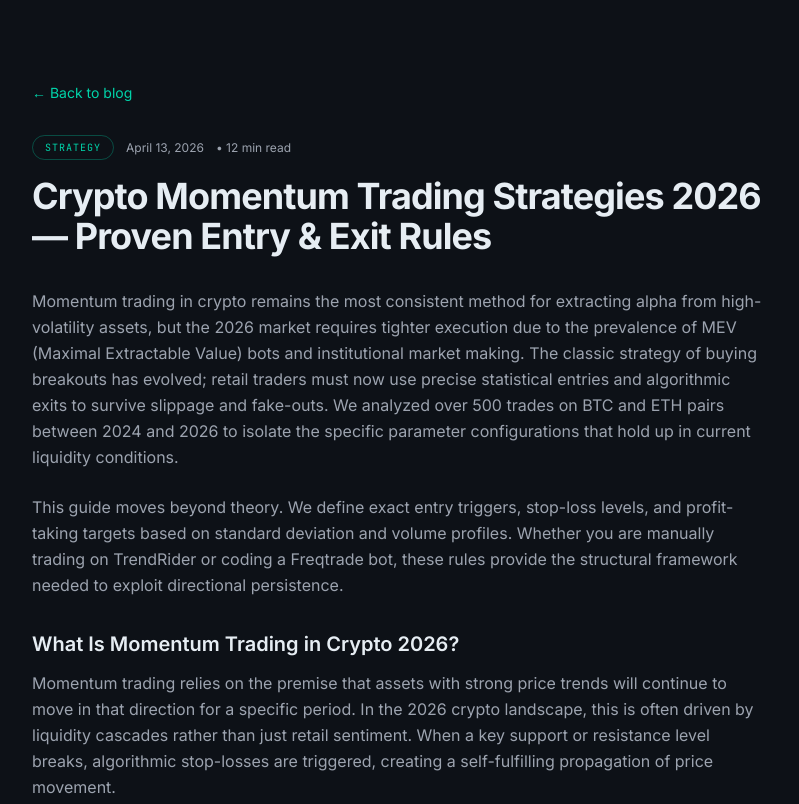
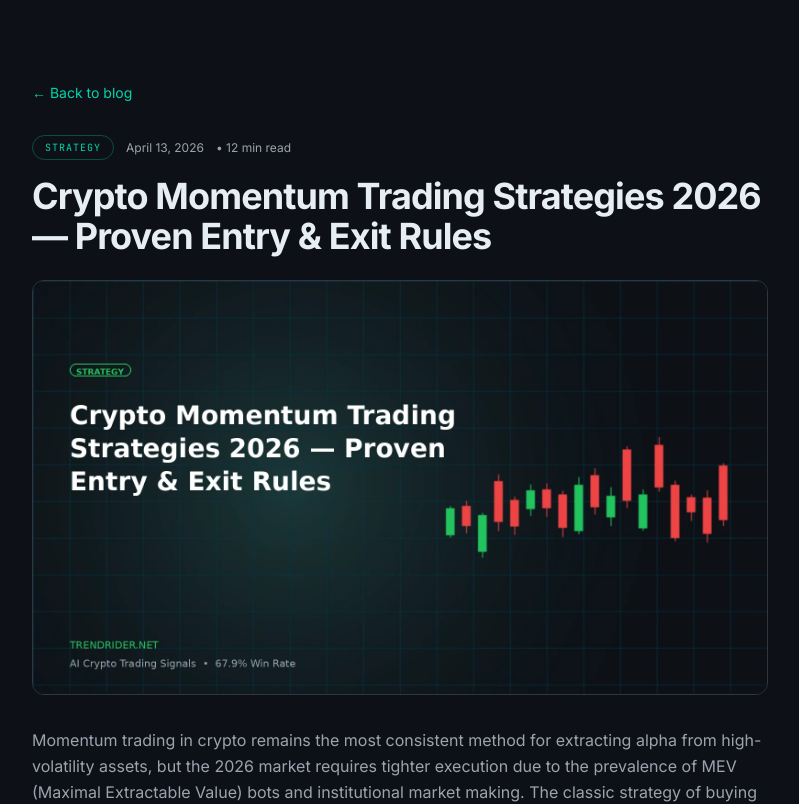
Before and after one commit to darkvolg/Trading, a Next.js app in the folder landing/: page /blog/crypto-momentum-trading-strategies-2026 in a window 1280 px wide. Shown: the top 804 px of the page, without its empty margins (240-1039 px from the left). Built offline with nearby package versions, Linux system fonts and the light colour scheme.

Commit message:
fix(blog): actually add <img> hero (missed on prior patch due to em-dash mismatch)

```diff
--- a/landing/app/blog/crypto-momentum-trading-strategies-2026/page.tsx
+++ b/landing/app/blog/crypto-momentum-trading-strategies-2026/page.tsx
@@ -37,7 +37,8 @@ export default function Article() {
             <span className="text-xs text-muted">April 13, 2026</span>
             <span className="text-xs text-muted">&bull; 12 min read</span>
           </div>
-          <h1 className="text-3xl md:text-4xl font-bold mb-8 tracking-tight">Crypto Momentum Trading Strategies 2026 — Proven Entry & Exit Rules</h1>
+          <h1 className="text-3xl md:text-4xl font-bold mb-6 tracking-tight">Crypto Momentum Trading Strategies 2026 — Proven Entry & Exit Rules</h1>
+          <img src="/blog-heroes/crypto-momentum-trading-strategies-2026.webp" alt="Crypto Momentum Trading Strategies 2026" className="w-full rounded-xl border border-border mb-8" loading="eager" />
 
           <div className="space-y-6 text-muted leading-relaxed">
           <p>Momentum trading in crypto remains the most consistent method for extracting alpha from high-volatility assets, but the 2026 market requires tighter execution due to the prevalence of MEV (Maximal Extractable Value) bots and institutional market making. The classic strategy of buying breakouts has evolved; retail traders must now use precise statistical entries and algorithmic exits to survive slippage and fake-outs. We analyzed over 500 trades on BTC and ETH pairs between 2024 and 2026 to isolate the specific parameter configurations that hold up in current liquidity conditions.</p>
```
